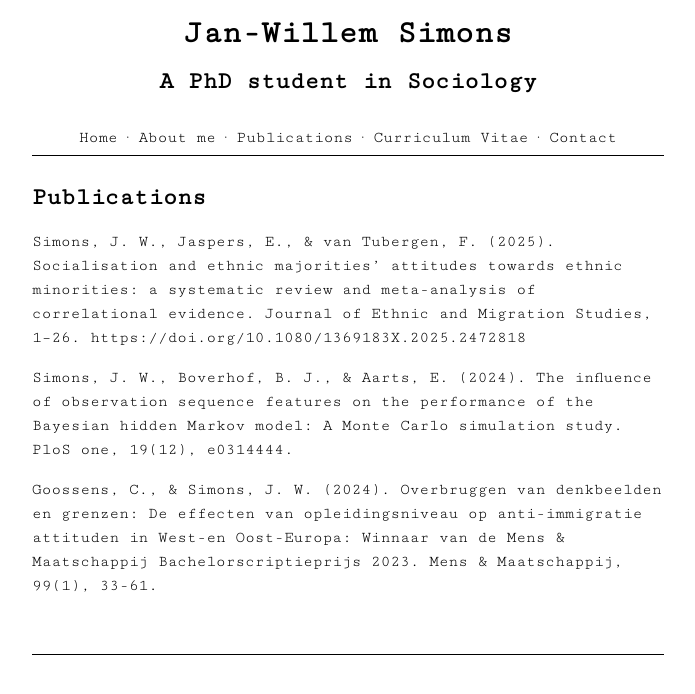
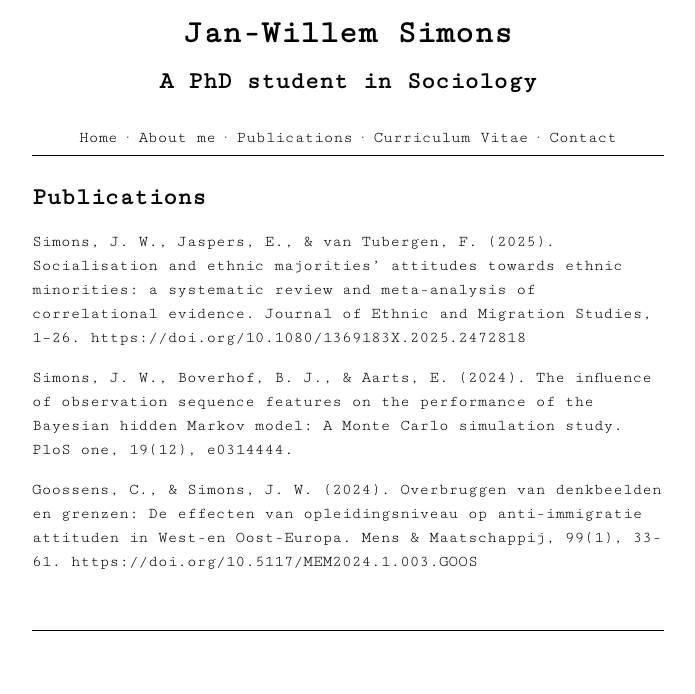
Before and after one commit to jwgsim/jwgsim.github.io, a Jekyll site: the page built from publications.md, in a window 1280 px wide. Shown: the top 694 px of the page, without its empty margins (292-987 px from the left). Built offline with Jekyll 4.4.1, drawn with Linux system fonts in a browser that asks for light colours.

Commit message:
update cv, nav, and publications

```diff
--- a/_includes/nav.html
+++ b/_includes/nav.html
@@ -1,7 +1,7 @@
 <div id="nav">
   <a href="{{site.url}}{{site.baseurl}}/home/">Home</a> ·
   <a href="{{site.url}}{{site.baseurl}}/aboutme/">About me</a> ·
-  <a href="{{site.url}}{{site.baseurl}}/aboutme/">Publications</a> ·
+  <a href="{{site.url}}{{site.baseurl}}/publications/">Publications</a> ·
   <a href="{{site.url}}{{site.baseurl}}/curriculumvitae/">Curriculum Vitae</a> ·
   <a href="{{site.url}}{{site.baseurl}}/contact/">Contact</a>
 </div>
--- a/publications.md
+++ b/publications.md
@@ -8,4 +8,4 @@ Simons, J. W., Jaspers, E., & van Tubergen, F. (2025). Socialisation and ethnic
 
 Simons, J. W., Boverhof, B. J., & Aarts, E. (2024). The influence of observation sequence features on the performance of the Bayesian hidden Markov model: A Monte Carlo simulation study. PloS one, 19(12), e0314444.
 
-Goossens, C., & Simons, J. W. (2024). Overbruggen van denkbeelden en grenzen: De effecten van opleidingsniveau op anti-immigratie attituden in West-en Oost-Europa: Winnaar van de Mens & Maatschappij Bachelorscriptieprijs 2023. Mens & Maatschappij, 99(1), 33-61.
+Goossens, C., & Simons, J. W. (2024). Overbruggen van denkbeelden en grenzen: De effecten van opleidingsniveau op anti-immigratie attituden in West-en Oost-Europa. Mens & Maatschappij, 99(1), 33-61. https://doi.org/10.5117/MEM2024.1.003.GOOS
```
Also changed, not shown: 1 other file.
